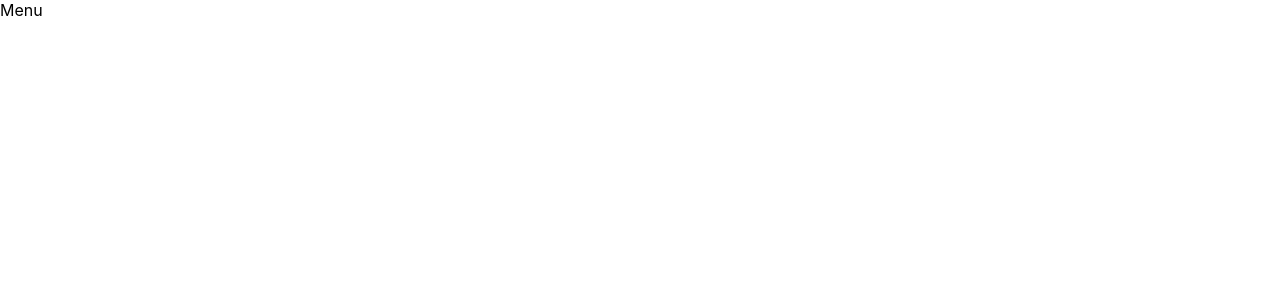
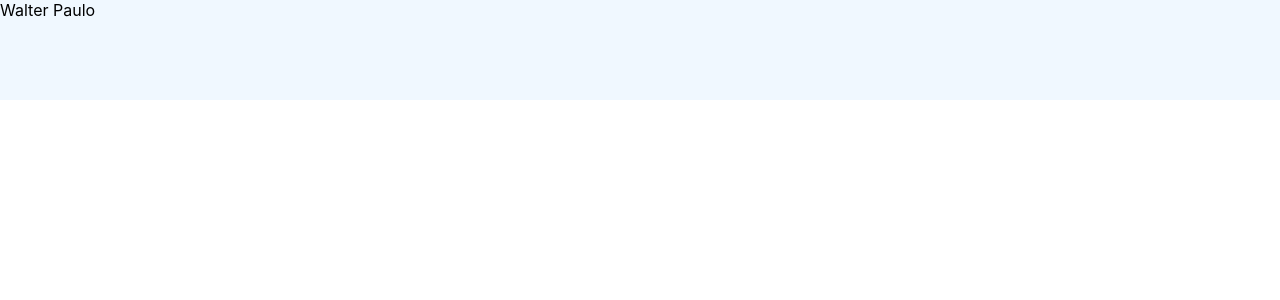
Before and after one commit to walterpaulo/infraestruturas-html, a React (Vite) app: page / in a window 1280 px wide. Shown: the top 300 px of the page. Built offline with nearby package versions, Linux system fonts and the light colour scheme.

Commit message:
refactor: code

```diff
--- a/src/components/Menu/index.tsx
+++ b/src/components/Menu/index.tsx
@@ -1,10 +1,11 @@
 import React from 'react';
+import {Container} from './style'
 
 function Menu() {
     return (
-        <div>
-            Menu
-        </div>
+        <Container>
+            Walter Paulo
+        </Container>
     );
 }
 
--- /dev/null
+++ b/src/components/Menu/style.ts
@@ -0,0 +1,7 @@
+import styled from 'styled-components';
+
+export const Container = styled.div`
+    height: 100px;
+    background-color: aliceblue;
+
+`;
```
Also changed, not shown: src/components/Menu/style.css (deleted).
